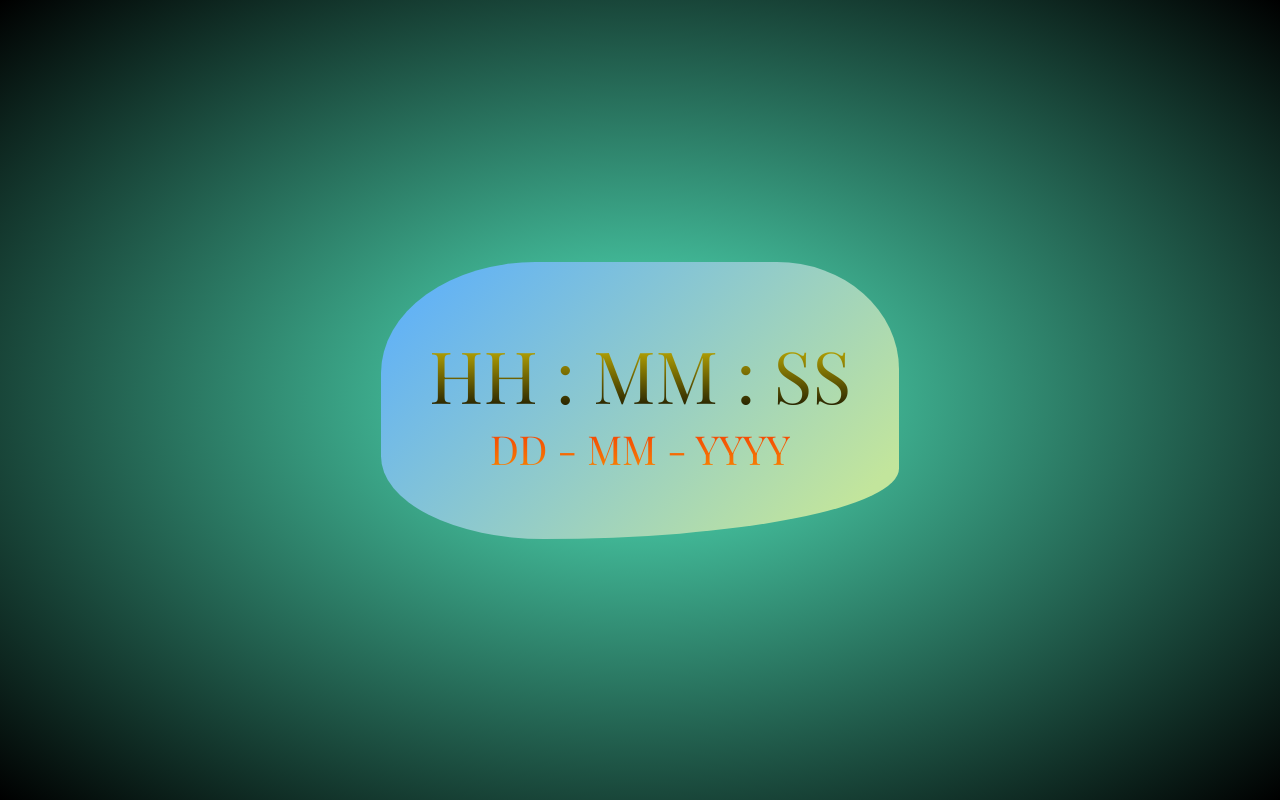
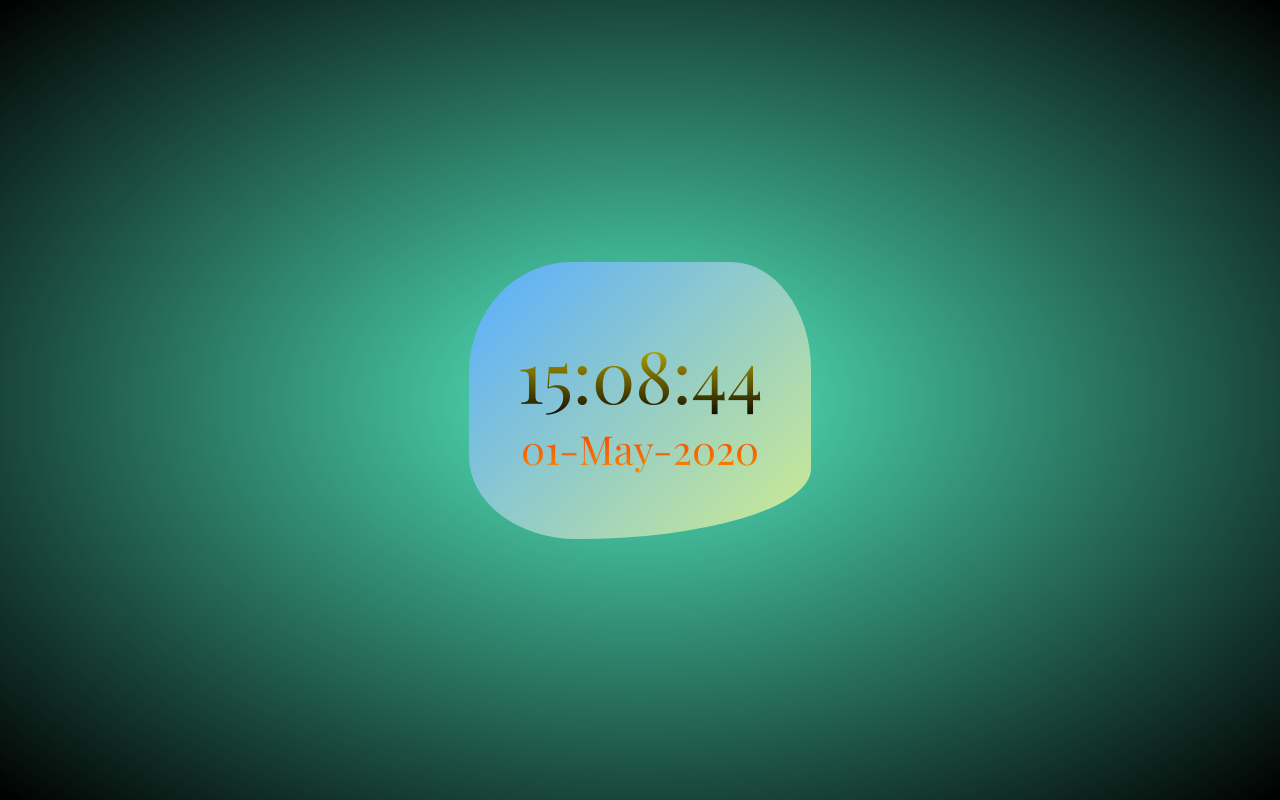
Before and after one commit to jordandivyansh/digi_clock, a plain HTML site: page index.html in a window 1280 px wide. Drawn offline with nearby package versions, Linux system fonts and the light colour scheme.

Commit message:
adding js

```diff
--- a/index.html
+++ b/index.html
@@ -9,8 +9,8 @@
 </head>
 <body>
     <div class="clockbox">
-        <div class="time">HH : MM : SS</div>
-        <div class="date">DD -  MM - YYYY</div>
+        <div id="time"class="time">HH : MM : SS</div>
+        <div id="date" class="date">DD -  MM - YYYY</div>
     </div>
 
 </body>
--- a/script.js
+++ b/script.js
@@ -0,0 +1,44 @@
+
+const monthNames = [" ", "January", "February", "March", "April", "May", "June",
+"July", "August", "September", "October", "November", "December"
+];
+
+function updatetime(){
+
+var time = document.getElementById("time");
+var date = document.getElementById("date");
+
+var d = new Date;
+//console.log(d);
+
+var day = d.getDate();
+//console.log(day);
+var month = d.getMonth();
+var year = d.getFullYear();
+//console.log(year);
+
+var hour = d.getHours();
+var minute = d.getMinutes();
+var second = d.getSeconds();
+
+if(day<10){
+   day = "0" + day;
+}
+if(hour<10){
+   hour = "0" + hour;
+}
+if(minute<10){
+   minute = "0" + minute;
+}
+if(second<10){
+   second = "0" + second;
+}
+
+time.innerHTML = hour + ":" + minute + ":" + second;
+date.innerHTML = day + "-" + monthNames[month] + "-" + year;
+
+setTimeout(updatetime, 1000);
+
+}
+
+updatetime();
```
Also changed, not shown: 1 other file.
